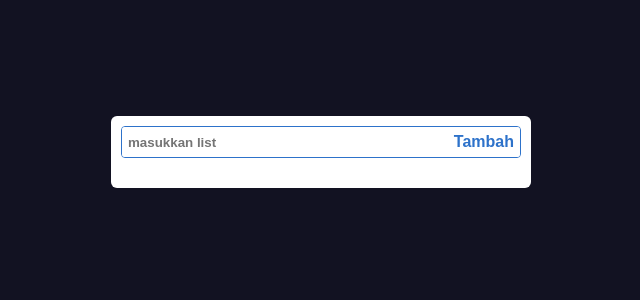
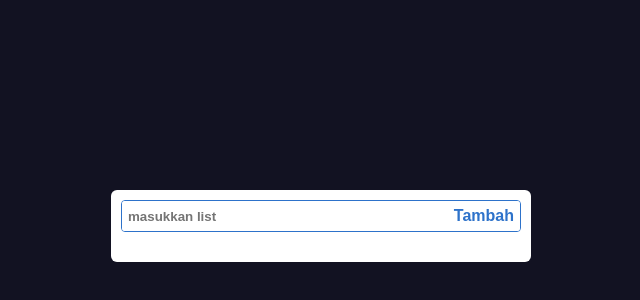
Before and after one commit to asharifauzan/todo-list, a plain HTML site: page index.html in a window 1280 px wide. Shown: the part 54-354 px from the top of the page, without its empty margins (319-959 px from the left). Drawn offline with Linux system fonts and the light colour scheme.

Commit message:
set relative top pada #wrapper 2

```diff
--- a/style.css
+++ b/style.css
@@ -5,6 +5,8 @@
 
 body {
   display: flex;
+  height: 70vh;
+  align-items: center;
   justify-content: center;
   font-family: Arial, Helvetica, sans-serif;
   background: #121222;
@@ -15,8 +17,6 @@ body {
   width: 400px;
   border-radius: 6px;
   background: white;
-  position: relative;
-  top: 170px;
 }
 
 .head {
```
